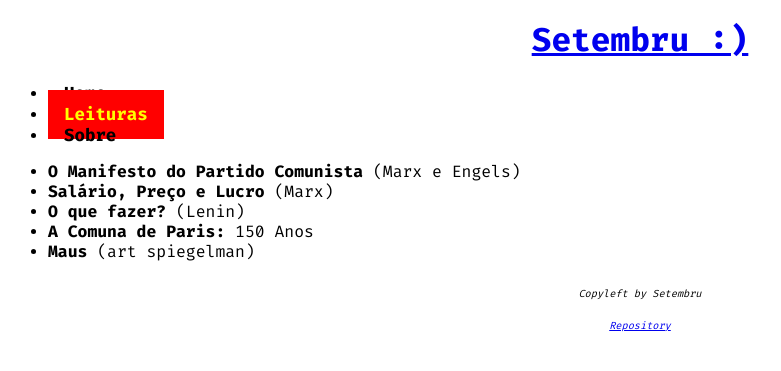
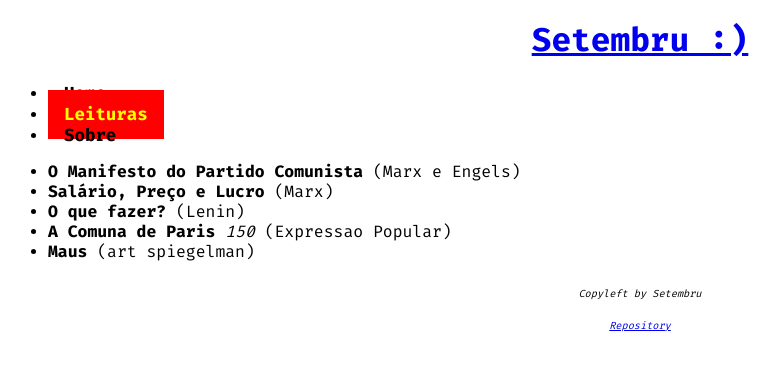
Before and after one commit to Setembruu/setembru-site, a Jekyll site: the page built from _pages/leituras.md, in a window 1280 px wide. Shown: the top 371 px of the page, without its empty margins (0-781 px from the left). Built offline with Jekyll 4.4.1, drawn with Linux system fonts in a browser that asks for light colours.

Commit message:
popular expression

```diff
--- a/_pages/leituras.md
+++ b/_pages/leituras.md
@@ -5,5 +5,5 @@ permalink: /leituras
 - **O Manifesto do Partido Comunista** (Marx e Engels)
 - **Salário, Preço e Lucro** (Marx)
 - **O que fazer?** (Lenin)
-- **A Comuna de Paris:** 150 Anos
+- **A Comuna de Paris** *150* (Expressao Popular)
 - **Maus** (art spiegelman)
```
